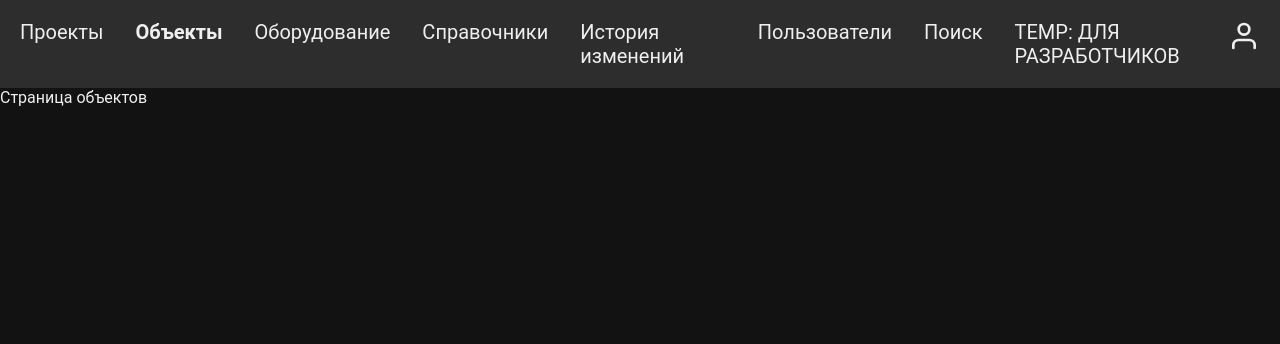
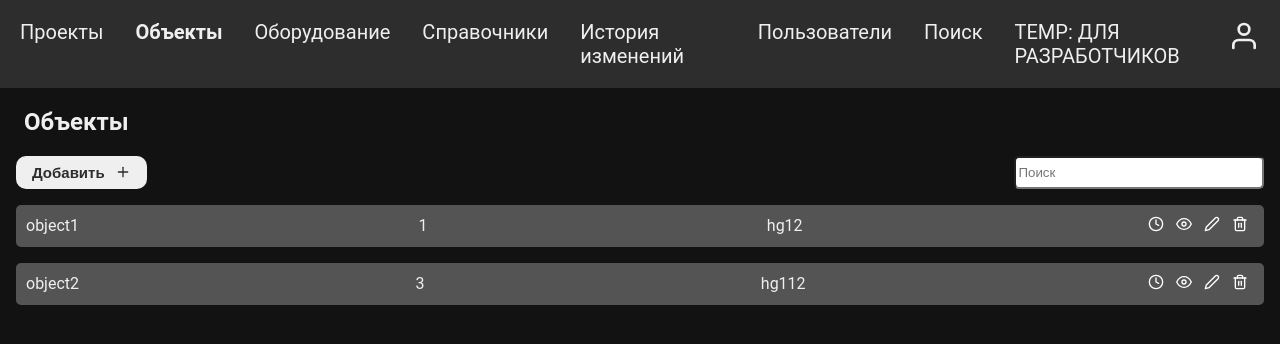
Before and after one commit to RusakovRodion/SRS, a React (Vite) app in the folder frontend/: page /objects in a window 1280 px wide. Shown: the top 344 px of the page. Built offline with nearby package versions, Linux system fonts and the light colour scheme.

Commit message:
add objects_page

```diff
--- a/frontend/src/App.tsx
+++ b/frontend/src/App.tsx
@@ -4,9 +4,12 @@ import "./App.css";
 import { Route, Routes, Outlet, Navigate } from "react-router-dom";
 
 import { UiDemoPageForTest } from "./ui/demo_page";
+import { ObjectsPage } from "./ui/objects_page";
+
 import NavBar from "./ui/navbar";
 
 function App() {
+    // @ts-ignore
     return (
         <>
             <NavBar />
@@ -18,7 +21,7 @@ function App() {
                     path="/projects"
                     element={<div>Страница проектов</div>}
                 />
-                <Route path="/objects" element={<div>Страница объектов</div>} />
+                <Route path="/objects" element={<ObjectsPage />} />
                 <Route
                     path="/hardware"
                     element={<div>Страница оборудования</div>}
--- a/frontend/src/ui/buttons.module.css
+++ b/frontend/src/ui/buttons.module.css
@@ -20,3 +20,12 @@
 .button:hover {
     background-color: var(--color-4);
 }
+.icon_button {
+    background-color: transparent;
+    color: white;
+    border: none;
+}
+
+.icon_button:hover {
+     background-color: #2D2D2D;
+}
--- a/frontend/src/ui/buttons.tsx
+++ b/frontend/src/ui/buttons.tsx
@@ -1,8 +1,9 @@
-import { Icon, Plus } from "react-feather";
-import { button } from "./buttons.module.css";
+import { Icon, Plus, Clock, Eye, Edit2, Trash2 } from "react-feather";
+import { button, icon_button } from "./buttons.module.css";
 
 export interface ButtonProps {
     text: string;
+    className: string
 
     // https://feathericons.com/
     icon: Icon | undefined;
@@ -14,27 +15,44 @@ export interface ClickableProps {
 
 export function Button({
     text,
+    className,
     icon: UiIcon,
     onClick,
 }: ButtonProps & ClickableProps) {
     return (
-        <button className={button} onClick={onClick}>
+        <button className={className} onClick={onClick}>
             {text}
             {UiIcon && <UiIcon size={16} />}
         </button>
     );
 }
 
+export function ChangesButtonOnlyIcon({ onClick }: ClickableProps) {
+    return <Button className={icon_button} icon={Clock} onClick={onClick} />;
+}
+
+export function WatchButtonOnlyIcon({ onClick }: ClickableProps) {
+    return <Button className={icon_button} icon={Eye} onClick={onClick}/>;
+}
+
+export function EditButtonOnlyIcon({ onClick }: ClickableProps) {
+    return <Button className={icon_button} icon={Edit2} onClick={onClick} />;
+}
+
+export function DeleteButtonOnlyIcon({ onClick }: ClickableProps) {
+    return <Button className={icon_button} icon={Trash2} onClick={onClick}/>;
+}
+
 export function AddButton({ onClick }: ClickableProps) {
-    return <Button text={"Добавить"} icon={Plus} onClick={onClick} />;
+    return <Button text={"Добавить"} className={button} icon={Plus} onClick={onClick} />;
 }
 
 export function SaveButton({ onClick }: ClickableProps) {
-    return <Button text={"Сохранить"} onClick={onClick} />;
+    return <Button text={"Сохранить"} className={button} onClick={onClick} />;
 }
 
 export function DoneButton({ onClick }: ClickableProps) {
-    return <Button text={"Готово"} onClick={onClick} />;
+    return <Button text={"Готово"} className={button} onClick={onClick} />;
 }
 
 // TODO: доделать другие кнопки
--- /dev/null
+++ b/frontend/src/ui/list_component.module.css
@@ -0,0 +1,14 @@
+.list_item {
+    display: flex;
+    justify-content: space-between;
+    margin-bottom: 1em;
+    background-color: #545454;
+    padding: 5px 10px;
+    border-radius: 5px;
+}
+
+.list_item_info {
+    text-align: center;
+    vertical-align: middle;
+    line-height: 2em;
+}
--- /dev/null
+++ b/frontend/src/ui/list_component.tsx
@@ -0,0 +1,20 @@
+import { ReactNode } from "react";
+
+import "./list_component.module.css";
+
+export interface IProps<T> {
+    renderOption: (option: T) => ReactNode;
+    options: Array<T>;
+}
+
+export function ListComponent<T>({
+    options,
+    renderOption,
+ }: IProps<T>) {
+
+    return (
+        <div className="list">
+            {options.map((option: T)=>renderOption(option))}
+        </div>
+    );
+}
--- /dev/null
+++ b/frontend/src/ui/object.tsx
@@ -0,0 +1,6 @@
+export interface Object {
+  id: number
+  name: string
+  projectId: number
+  regNumber: string
+}
--- /dev/null
+++ b/frontend/src/ui/objects_page.css
@@ -0,0 +1,25 @@
+content {}
+
+h2 {
+    margin-left: 1em
+}
+
+tools {
+    display: flex;
+    text-align: right;
+}
+
+input[type="search"] {
+    border-radius: 5px;
+    width: 20%;
+}
+
+.add_button_and_search {
+    display: flex;
+    margin: 1em;
+    justify-content: space-between;
+}
+
+.list {
+    margin: 1em;
+}
--- /dev/null
+++ b/frontend/src/ui/objects_page.tsx
@@ -0,0 +1,53 @@
+import { ChangesButtonOnlyIcon, AddButton, EditButtonOnlyIcon, DeleteButtonOnlyIcon, WatchButtonOnlyIcon } from "./buttons";
+import { ListComponent } from './list_component'
+import { Object } from './object'
+import {
+    list_item,
+    list_item_info,
+} from "./list_component.module.css";
+
+import "./objects_page.css";
+import "./list_component.module.css";
+
+
+export function ObjectsPage() {
+    const objects: Object[] = [
+    {
+      id: 1,
+      name: 'object1',
+      projectId: 1,
+      regNumber: "hg12"
+    },
+    {
+      id: 2,
+      name: 'object2',
+      projectId: 3,
+      regNumber: "hg112"
+    },
+  ]
+    return (
+        <content>
+            <h2>Объекты</h2>
+            <div className="add_button_and_search">
+                <AddButton onClick={() => console.log("add button")} />
+                <input type="search" placeholder="Поиск"/>
+            </div>
+           <ListComponent<Object>
+                options={objects}
+                renderOption={(object) => (
+                    <div className={list_item}>
+                        <div className={list_item_info}>{object.name}</div>
+                        <div className={list_item_info}>{object.projectId}</div>
+                        <div className={list_item_info}>{object.regNumber}</div>
+                        <tools>
+                            <ChangesButtonOnlyIcon onClick={() => console.log("changes button")} />
+                            <WatchButtonOnlyIcon onClick={() => console.log("watch button")} />
+                            <EditButtonOnlyIcon onClick={() => console.log("edit button")} />
+                            <DeleteButtonOnlyIcon onClick={() => console.log("delete button")} />
+                        </tools>
+                    </div>
+                )}
+           />
+        </content>
+    );
+}
```
